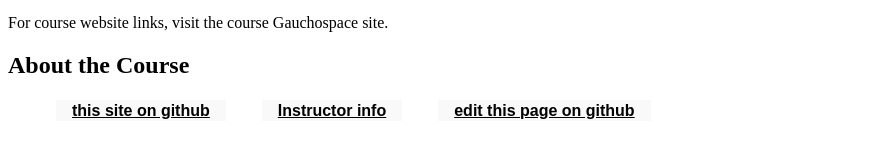
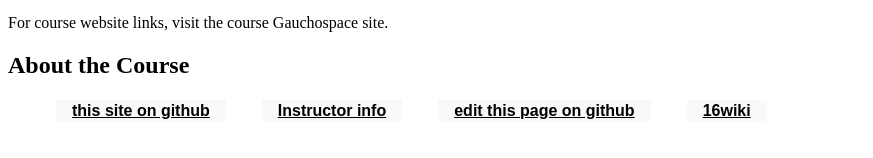
Before and after one commit to ucsb-cs16-s16/https-ucsb-cs16-s17.github.io, a Jekyll site: the page built from _info/syllabus.md, in a window 1280 px wide. Shown: the part 337-495 px from the top of the page, without its empty margins (0-873 px from the left). Built offline with Jekyll 4.4.1, drawn with Linux system fonts in a browser that asks for light colours.

```diff
--- a/_includes/footer.html
+++ b/_includes/footer.html
@@ -2,8 +2,10 @@
  <nav data-role="navbar" data-grid-"d">
   <ul>
    <li><a href="{{site.github_url}}">this site on github</a></li>
-      <li><a href="{{site.instructor_url}}">Instructor info</a></li>
+   <li><a href="{{site.instructor_url}}">Instructor info</a></li>
    <li><a href='{{site.github_url}}/edit/master/{{page.path}}'>edit this page on github</a></li>
+   <li><a href="{{site.legacy_wiki_url}}">{{site.legacy_wiki_name}}</a></li>
+
   </ul>
  </nav>
 </div>
```
